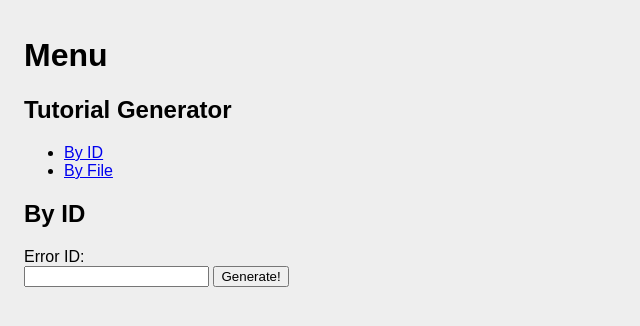
After one commit to mxwllwang/Tutorial-Generator, a Flask app: page /main/id in a window 1280 px wide. The commit adds this page. Shown: the top 326 px of the page, without its empty margins (0-640 px from the left). Run offline with Flask 2, Linux system fonts and the light colour scheme.

Commit message:
Update webpage to incorporate templates and file submission

```diff
--- a/tutorial-generator/flaskr/main.py
+++ b/tutorial-generator/flaskr/main.py
@@ -9,19 +9,18 @@ from flaskr.db import get_db
 
 bp = Blueprint('main', __name__, url_prefix='/main') # Declares blueprint
 
-@bp.route('/base', methods=('GET', 'POST'))
-def get():
-    print('Hello World!', file=sys.stderr)
-    if request.method == 'GET':
+@bp.route('/id', methods=('GET', 'POST'))
+def id():
+    if request.method == 'POST':
         error_message = "Temporary Error Message"
-        error_message = request.args['error'] # get from form (total message)
-        print("GET REQUEST: {error}".format(error = error_message))
+        error_message = request.form['error'] # get from form (total message)
+        print("POST REQUEST: {error}".format(error = error_message))
 
         # parse error message to a recognizable format
         db = get_db()
         selected_row = db.execute('SELECT * FROM tg WHERE error=?', (error_message,)).fetchone()
 
-        tutorial = "Null Tutorial"
+        tutorial = "Default Tutorial"
         error = None # default value of error
         if selected_row is None:
             error = 'Input not recognized'
@@ -34,4 +33,30 @@ def get():
         else:
             flash(error, category='error')
 
-    return render_template('base.html')
+    return render_template('id.html')
+
+@bp.route('/file', methods=('GET', 'POST'))
+def file():
+    if request.method == 'POST':
+        error_message = "Temporary Error Message"
+        error_message = request.form['error'] # get from form (total message)
+        print("POST REQUEST: {error}".format(error = error_message))
+
+        # parse error message to a recognizable format
+        db = get_db()
+        selected_row = db.execute('SELECT * FROM tg WHERE error=?', (error_message,)).fetchone()
+
+        tutorial = "Default Tutorial"
+        error = None # default value of error
+        if selected_row is None:
+            error = 'Input not recognized'
+        else:
+            tutorial = selected_row['tutorial']
+            print(tutorial)
+
+        if error is None:
+            flash(tutorial, category='warning')
+        else:
+            flash(error, category='error')
+
+    return render_template('file.html')
--- a/tutorial-generator/flaskr/templates/base.html
+++ b/tutorial-generator/flaskr/templates/base.html
@@ -1,18 +1,20 @@
 <!doctype html>
-<title>My Webpage</title>
-<link rel="stylesheet" href="{{url_for('static', filename='style.css')}}
+<title>{% block title %}{% endblock %} - Tutorial Generator</title>
+<link rel="stylesheet" href="{{url_for('static', filename='style.css')}}">
+<h1>Menu</h1>
+<nav>
+  <h2>Tutorial Generator</h2>
+  <ul>
+    <li><a href="{{ url_for('main.id') }}">By ID</a></li>
+    <li><a href="{{ url_for('main.file') }}">By File</a></li>
+  </ul>
+</nav>
 <section class="content">
   <header>
-    <h1>My header</h1>
+    {% block header %}{% endblock %}
   </header>
-  <form>
-    <label for="error">Error ID:</label>
-    <br>
-    <input type="text" id="error" name="error" required>
-    <input type="submit" value="Generate">
-  </form>
-  <br>
   {% for message in get_flashed_messages() %}
     <div class="flash">{{ message }}</div>
   {% endfor %}
+  {% block content %}{% endblock %}
 </section>
--- /dev/null
+++ b/tutorial-generator/flaskr/templates/id.html
@@ -0,0 +1,14 @@
+{% extends 'base.html' %}
+
+{% block header %}
+  <h1>{% block title %}By ID{% endblock %}</h1>
+{% endblock %}
+
+{% block content %}
+  <form method="post">
+    <label for="error">Error ID:</label>
+    <br>
+    <input type="text" id="error" name="error" required>
+    <input type="submit" value="Generate!">
+  </form>
+{% endblock %}
```
Also changed, not shown: tutorial-generator/flaskr/__init__.py (+7 -3 lines), tutorial-generator/flaskr/templates/file.html (added, +20 -0 lines), 1 other file.
